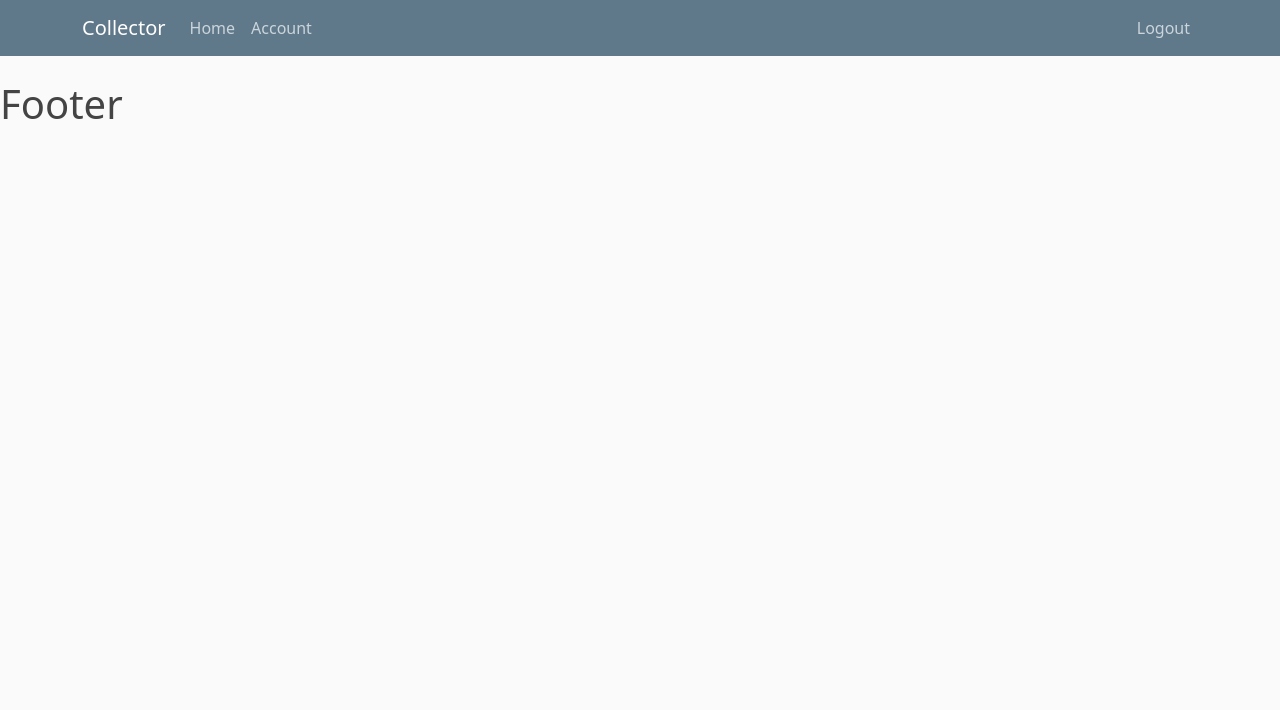
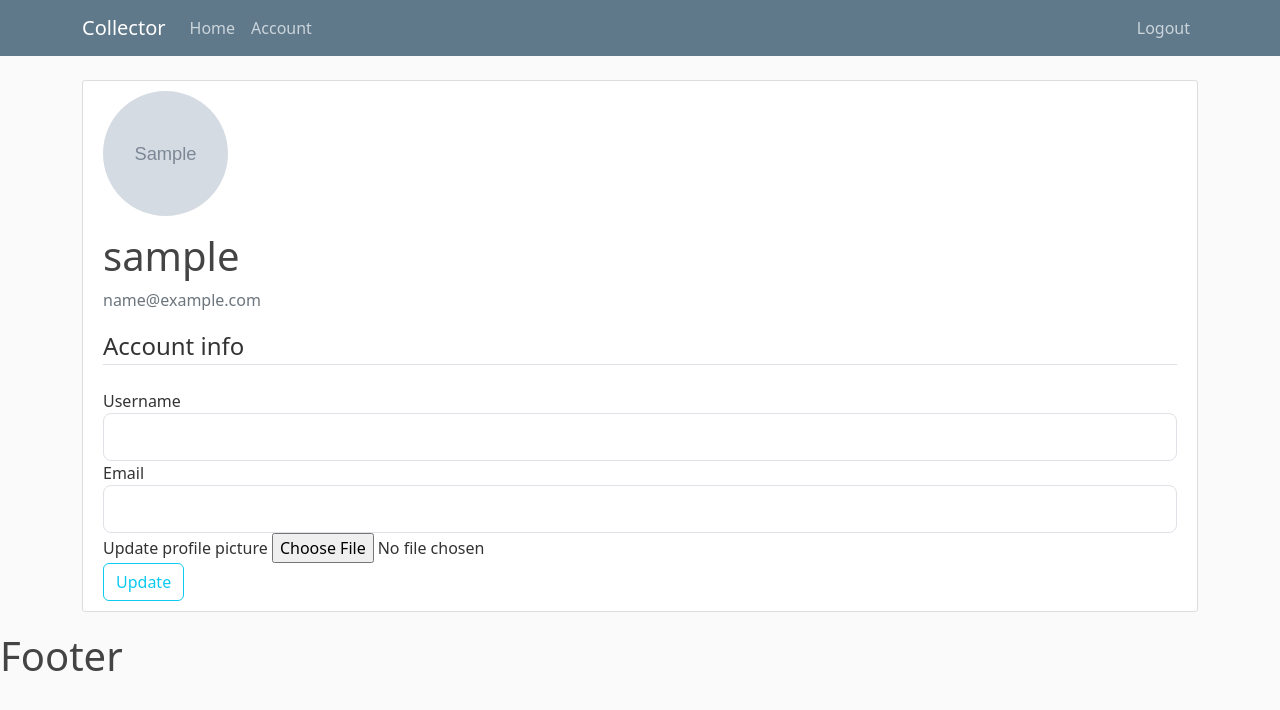
Before and after one commit to tlomiej/flaskProject, a Flask app: template mainapp/templates/account.html in a window 1280 px wide. Shown: the top 710 px of the page. Run offline with Flask 3, Linux system fonts and the light colour scheme; a user stored in the database is signed in; tables that the repository leaves empty hold one stand-in row (values such as "Sample post"); the template is opened without the code that fills it: values that come from a table or form of the project are taken from there, most other values are stand-ins (such as "Sample title", 1, 10 or a date in 2020); grey boxes marked "Sample" are stand-in pictures; some libraries are stand-ins or nearby versions.

Commit message:
account update

```diff
--- a/mainapp/forms.py
+++ b/mainapp/forms.py
@@ -1,7 +1,8 @@
 from flask_wtf import FlaskForm
+from flask_wtf.file import FileField, FileAllowed
 from wtforms import StringField, PasswordField, SubmitField, BooleanField
 from wtforms.validators import DataRequired, Length, Email, EqualTo, ValidationError
-
+from flask_login import current_user
 from mainapp.models import User
 
 
@@ -25,6 +26,28 @@ class RegistrationForm(FlaskForm):
     if user:
       raise  ValidationError('That email is taken. Pleas choose another')
 
+class UpdateAccountForm(FlaskForm):
+  username = StringField('Username', validators=[DataRequired(), Length(min=4, max=32)])
+  email = StringField('Email', validators=[DataRequired(), Email()])
+
+  picture = FileField("Update profile picture", validators=[FileAllowed(['jpg', 'png', 'svg'])])
+  submit = SubmitField(
+      'Update'
+  )
+
+  def validate_username(self, username):
+    if username.data != current_user.username:
+      user = User.query.filter_by(username= username.data).first()
+      if user:
+        raise  ValidationError('That username is taken. Pleas choose another')
+
+  def validate_email(self, email):
+    if email.data != current_user.email:
+      user = User.query.filter_by(username= email.data).first()
+      if user:
+        raise  ValidationError('That email is taken. Pleas choose another')
+
+
 
 class LoginForm(FlaskForm):
   email = StringField('Email', validators=[DataRequired(), Email()])
--- a/mainapp/models.py
+++ b/mainapp/models.py
@@ -11,7 +11,7 @@ class User(db.Model, UserMixin):
     id = db.Column(db.Integer, primary_key=True)
     username = db.Column(db.String(20), unique=True, nullable=False)
     email = db.Column(db.String(120), unique=True, nullable=False)
-    image_file = db.Column(db.String(20), nullable=False, default='default.jpg')
+    image_file = db.Column(db.String(20), nullable=False, default='defaultUser.svg')
     password = db.Column(db.String(60), nullable=False)
 
     def __repr__(self):
--- a/mainapp/templates/account.html
+++ b/mainapp/templates/account.html
@@ -1,2 +1,59 @@
 {% extends "layout.html" %}
-account test
+{% block content %}
+<div class="content-section">
+  <div class="media">
+    <img class="rounded-circle account-img" src="{{ image_file }}">
+    <div class="media-body">
+      <h2 class="account-heading">{{ current_user.username}}</h2>
+      <p class="text-secondary">{{current_user.email}}</p>
+    </div>
+  </div>
+        <form method="POST" action="" enctype="multipart/form-data">
+            {{ form.hidden_tag() }}
+            <fieldset class="form-group">
+                <legend class="border-bottom mb-4">Account info</legend>
+                <div class="form-group">
+                    {{ form.username.label(class="form-control-label") }}
+
+                    {% if form.username.errors %}
+                        {{ form.username(class="form-control form-control-lg is-invalid") }}
+                        <div class="invalid-feedback">
+                            {% for error in form.username.errors %}
+                                <span>{{ error }}</span>
+                            {% endfor %}
+                        </div>
+                    {% else %}
+                        {{ form.username(class="form-control form-control-lg") }}
+                    {% endif %}
+                </div>
+                <div class="form-group">
+                    {{ form.email.label(class="form-control-label") }}
+                    {% if form.email.errors %}
+                        {{ form.email(class="form-control form-control-lg is-invalid") }}
+                        <div class="invalid-feedback">
+                            {% for error in form.email.errors %}
+                                <span>{{ error }}</span>
+                            {% endfor %}
+                        </div>
+                    {% else %}
+                        {{ form.email(class="form-control form-control-lg") }}
+                    {% endif %}
+                </div>
+                <div class="form-group">
+                    {{ form.picture.label() }}
+                    {{ form.picture(class="form-control-file") }}
+
+                    {% if form.picture.errors %}
+                        {% for error in form.picture.errors %}
+                                <span class="text-danger">{{ error }}</span></br>
+                            {% endfor %}
+                    {% endif %}
+
+                </div>
+            </fieldset>
+            <div class="form-group">
+                {{ form.submit(class="btn btn-outline-info") }}
+            </div>
+        </form>
+</div>
+{% endblock content %}
```
Also changed, not shown: mainapp/static/profile_foto/defaultUser.svg (added).
